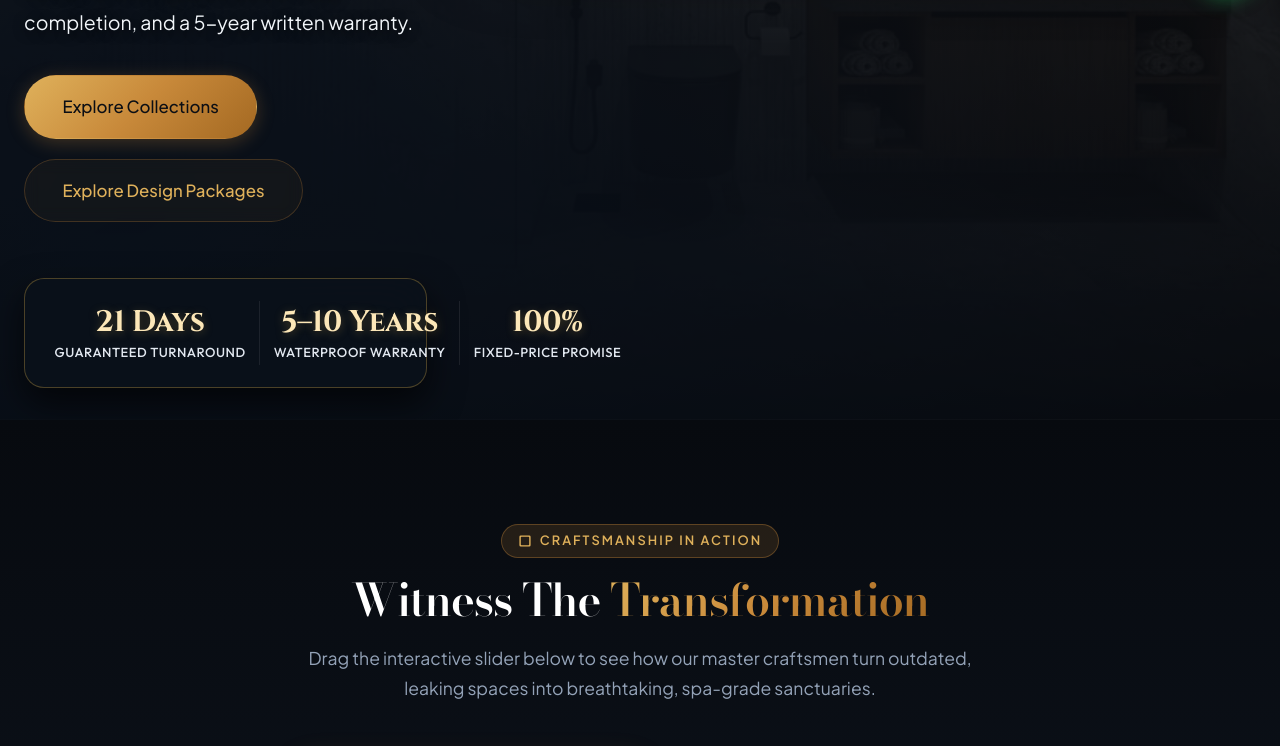
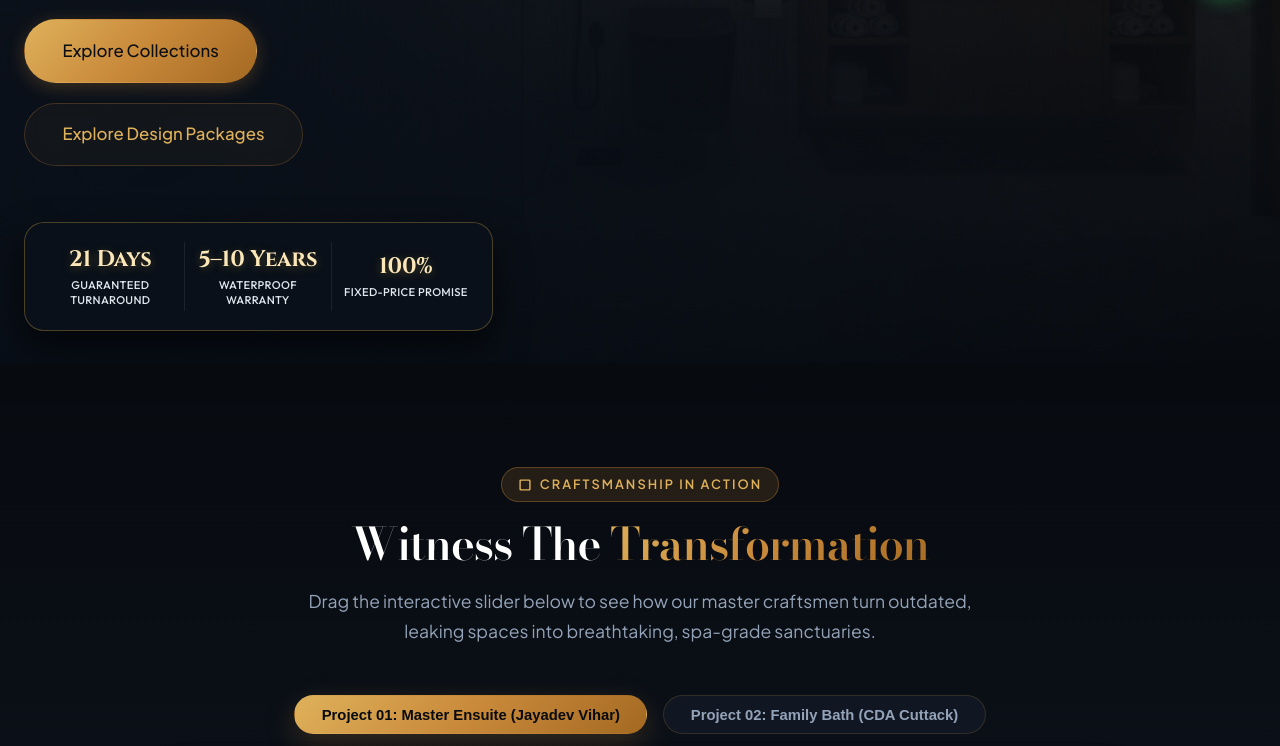
Before and after one commit to bijayalaxmilenka2002/Brick-Bath, a website: page index.html in a window 1280 px wide. Shown: the part 783-1529 px from the top of the page. Drawn offline with nearby package versions, Linux system fonts and the light colour scheme.

Commit message:
fix(hero): ensure all 3 trust metrics stay fully enclosed inside the gold border box

```diff
--- a/css/components.css
+++ b/css/components.css
@@ -509,8 +509,8 @@
 
 .hero-grid {
   display: grid;
-  grid-template-columns: minmax(0, 0.82fr) minmax(0, 1.58fr);
-  gap: 3.2rem;
+  grid-template-columns: minmax(0, 0.95fr) minmax(0, 1.45fr);
+  gap: 3rem;
   align-items: flex-start;
   position: relative;
   z-index: 1;
@@ -518,6 +518,7 @@
 
 .hero-content {
   max-width: 620px;
+  width: 100%;
   padding-top: 0;
 }
 
@@ -602,15 +603,17 @@
 
 .hero-metrics-bar {
   display: grid;
-  grid-template-columns: repeat(3, 1fr);
+  grid-template-columns: repeat(3, minmax(0, 1fr));
   align-items: center;
   background: rgba(11, 17, 26, 0.9);
   backdrop-filter: blur(20px);
   -webkit-backdrop-filter: blur(20px);
   border: 1px solid rgba(197, 157, 66, 0.35);
   border-radius: var(--radius-lg);
-  padding: 1.35rem 1rem;
+  padding: 1.2rem 0.75rem;
   box-shadow: 0 15px 35px rgba(0, 0, 0, 0.65);
+  width: 100%;
+  box-sizing: border-box;
 }
 
 .metric-item {
@@ -618,8 +621,11 @@
   flex-direction: column;
   align-items: center;
   text-align: center;
-  padding: 0.25rem 0.85rem;
+  padding: 0.25rem 0.5rem;
   border-right: 1px solid rgba(255, 255, 255, 0.08);
+  min-width: 0;
+  width: 100%;
+  box-sizing: border-box;
 }
 
 .metric-item:last-child {
@@ -628,11 +634,11 @@
 
 .metric-number {
   font-family: 'Cinzel', serif;
-  font-size: 1.85rem;
+  font-size: clamp(1.35rem, 1.75vw, 1.85rem);
   font-weight: 700;
   color: #FCE7B8;
   line-height: 1.18;
-  margin-bottom: 0.25rem;
+  margin-bottom: 0.35rem;
   white-space: nowrap;
   letter-spacing: -0.01em;
   text-shadow: 0 2px 10px rgba(197, 157, 66, 0.35);
@@ -640,13 +646,14 @@
 
 .metric-label {
   font-family: 'Outfit', var(--font-sans);
-  font-size: 0.82rem;
+  font-size: clamp(0.7rem, 0.8vw, 0.8rem);
   color: #E2E8F0;
   font-weight: 500;
   text-transform: uppercase;
-  letter-spacing: 0.04em;
-  white-space: nowrap;
-  line-height: 1.35;
+  letter-spacing: 0.03em;
+  white-space: normal;
+  text-align: center;
+  line-height: 1.3;
 }
 
 /* Hero Visual Showcase Slideshow - Architectural Expanded Stage */
--- a/css/responsive.css
+++ b/css/responsive.css
@@ -155,12 +155,15 @@
   }
 
   .hero-metrics-bar {
-    grid-template-columns: repeat(3, 1fr);
+    grid-template-columns: repeat(3, minmax(0, 1fr));
     padding: 1.15rem 0.5rem;
+    width: 100%;
+    box-sizing: border-box;
   }
 
   .metric-item {
     padding: 0.2rem 0.35rem;
+    min-width: 0;
   }
 
   .metric-number {
@@ -173,6 +176,7 @@
     letter-spacing: 0.01em;
     font-weight: 400;
     text-transform: none;
+    white-space: normal;
   }
 
   /* Hero Showcase Slider Mobile (Clean Unobstructed Photography) */
@@ -429,12 +433,15 @@
   }
 
   .hero-metrics-bar {
-    grid-template-columns: repeat(3, 1fr);
+    grid-template-columns: repeat(3, minmax(0, 1fr));
     padding: 0.95rem 0.35rem;
+    width: 100%;
+    box-sizing: border-box;
   }
 
   .metric-item {
     padding: 0.15rem 0.25rem;
+    min-width: 0;
   }
 
   .hero-metrics-bar .metric-number {
```
